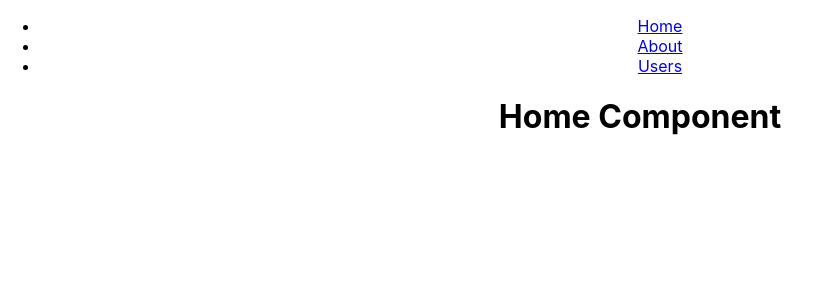
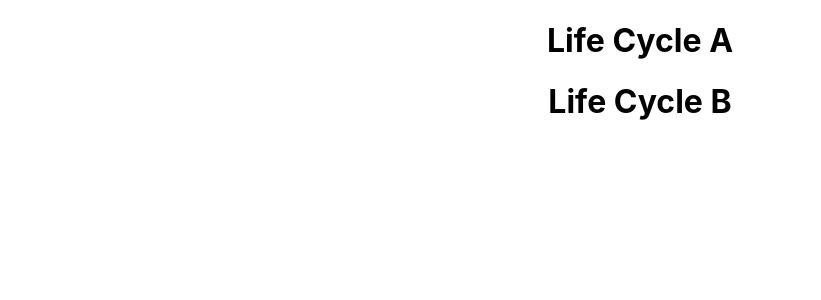
Before and after one commit to myselfswk/reactjs, a React (Create React App) app: page / in a window 1280 px wide. Shown: the top 300 px of the page, without its empty margins (0-821 px from the left). Built offline with nearby package versions, Linux system fonts and the light colour scheme.

Commit message:
add files
add JS files to understand life cycle methods of ReactJS class components

```diff
--- a/src/App.js
+++ b/src/App.js
@@ -1,12 +1,13 @@
 import React from "react";
-import Routing from './Component/Routing'
+import LifeCycleA from "./Component/LifeCycleA";
+
 import './App.css';
 
 class App extends React.Component {
   render() {
     return (
       <div className="App">
-        <Routing></Routing>
+        <LifeCycleA></LifeCycleA>
       </div>
     );
   }
--- /dev/null
+++ b/src/Component/LifeCycleA.jsx
@@ -0,0 +1,34 @@
+import React, { Component } from 'react';
+import LifeCycleB from './LifeCycleB';
+
+class LifeCycleA extends Component {
+    constructor(props) {
+        super(props);
+
+        this.state = {
+            name: "Muhammad Waleed Khan"
+        }
+        console.log("LifeCycleA: Constructor");
+    }
+
+    static getDerivedStateFromProps(props, state) {
+        console.log("LifeCycleA: getDerivedStateFromProps");
+        return null;
+    }
+
+    componentDidMount() {
+        console.log("LifeCycleA: componentDidMount");
+    }
+
+    render() {
+        console.log("LifeCycleA: Render");
+
+        return (
+            <div>
+                <h1>Life Cycle A</h1>
+                <LifeCycleB></LifeCycleB>
+            </div>
+        );
+    }
+}
+export default LifeCycleA;
--- /dev/null
+++ b/src/Component/LifeCycleB.jsx
@@ -0,0 +1,32 @@
+import React, { Component } from 'react';
+
+class LifeCycleB extends Component {
+    constructor(props) {
+        super(props);
+
+        this.state = {
+            name: "Muhammad Waleed Khan"
+        }
+        console.log("LifeCycleB: Constructor");
+    }
+
+    static getDerivedStateFromProps(props, state) {
+        console.log("LifeCycleB: getDerivedStateFromProps");
+        return null;
+    }
+
+    componentDidMount() {
+        console.log("LifeCycleB: componentDidMount");
+    }
+
+    render() {
+        console.log("LifeCycleB: Render");
+
+        return (
+            <div>
+                <h1>Life Cycle B</h1>
+            </div>
+        );
+    }
+}
+export default LifeCycleB;
```
Also changed, not shown: src/Rough.txt.
